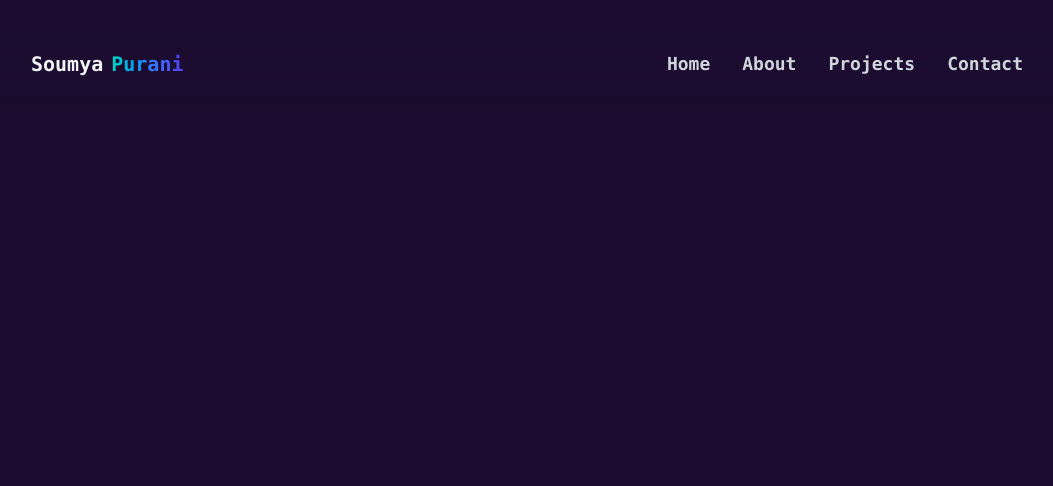
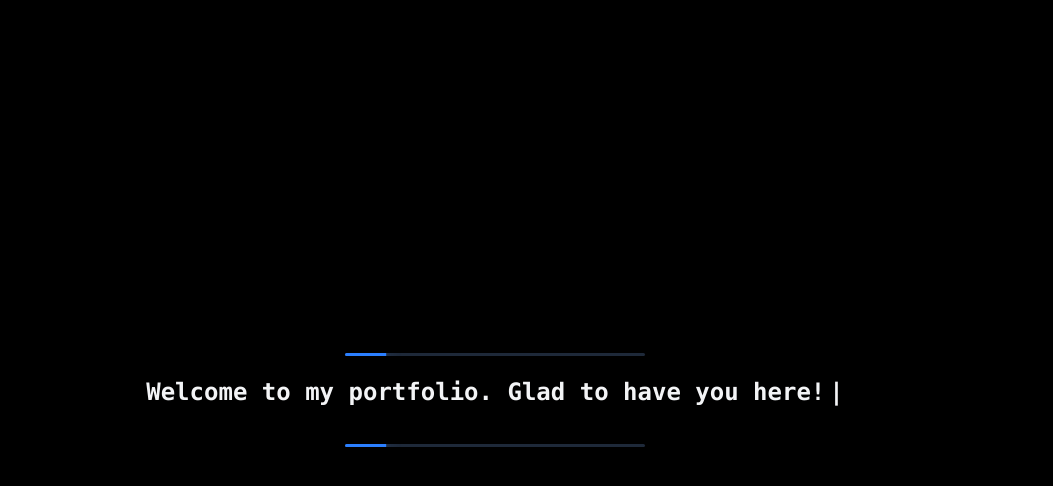
Before and after one commit to SoumyaPurani/soumyapurani.github.io, a React (Vite) app: page / in a window 1280 px wide. Shown: the top 486 px of the page, without its empty margins (145-1198 px from the left). Built offline with nearby package versions, Linux system fonts and the light colour scheme.

Commit message:
added Loading screen

```diff
--- a/src/App.jsx
+++ b/src/App.jsx
@@ -2,14 +2,19 @@ import React from 'react'
 import './App.css'
 import Navbar from './UI/Navbar'
 import MobileMenu from './UI/MobileMenu'
+import LoadingScreenAnimation from './UI/LoadingScreenAnimation';
 
 function App() {
+  const [isLoading, setIsLoading] = React.useState(false);
   const [isMenuOpen, setIsMenuOpen] = React.useState(false);
   return (
-    <div className="text-3xl font-bold underline">
+    <>
+      {!isLoading && (
+        <LoadingScreenAnimation onComplete={() => setIsLoading(true)} />
+      )}
       <Navbar isMenuOpen={isMenuOpen} setIsMenuOpen={setIsMenuOpen}/>
       <MobileMenu isMenuOpen={isMenuOpen} setIsMenuOpen={setIsMenuOpen}/>
-    </div>
+    </>
   )
 }
 
--- /dev/null
+++ b/src/UI/LoadingScreenAnimation.jsx
@@ -0,0 +1,35 @@
+import React, { useEffect, useState } from 'react'
+
+function LoadingScreenAnimation({onComplete}) {
+    const [text,setText] = useState("");
+    const fullText = "Welcome to my portfolio. Glad to have you here!";
+    useEffect(() => {
+        let index = 0;
+        const interval = setInterval(() => {
+            setText(fullText.substring(0, index + 1));
+            index++;
+            if (index >= fullText.length) {
+                clearInterval(interval);
+                setTimeout(() => {
+                    onComplete();
+                }, 1000);
+            }
+        }, 100);
+        return () => clearInterval(interval);
+    },[onComplete]);
+  return (
+    <div className="fixed inset-0 z-50 bg-black text-gray-100 flex flex-col items-center justify-center gap-5">
+        <div className="w-[300px] h-[3px] bg-gray-800 rounded relative overflow-hidden">
+            <div className="w-[40p%] h-full bg-blue-500 shadow-[0_0_15px_#4179e3] animate-loading-bar"></div>
+        </div>
+
+        <div className="mb-4 text-2xl font-mono font-semibold">{text}<span className="animate-blink ml-1 text-2xl font-bold">| </span></div>
+
+        <div className="w-[300px] h-[3px] bg-gray-800 rounded relative overflow-hidden">
+            <div className="w-[40p%] h-full bg-blue-500 shadow-[0_0_15px_#4179e3] animate-loading-bar"></div>
+        </div>
+    </div>
+  )
+}
+
+export default LoadingScreenAnimation
--- a/src/index.css
+++ b/src/index.css
@@ -9,3 +9,34 @@ html, body {
   background: #1C0D30;
   color: #f3f4f6;
 }
+
+@layer utilities{
+  @keyframes loading {
+    0% {
+      transform: translateX(-100%);
+    }
+    50% {
+      transform: translateX(75%);
+    }
+    100% {
+      transform: translateX(150%);
+    }
+  }
+  .animate-loading-bar{
+    animation: loading 1.8s ease infinite;
+  }
+}
+
+@layer utilities{
+  @keyframes blink{
+    0%,100% {
+      opacity: 1;
+    }
+    50% {
+      opacity: none;
+    }
+  }
+  .animate-blink{
+    animation: blink 3.8s step-end infinite;
+  }
+}
```
